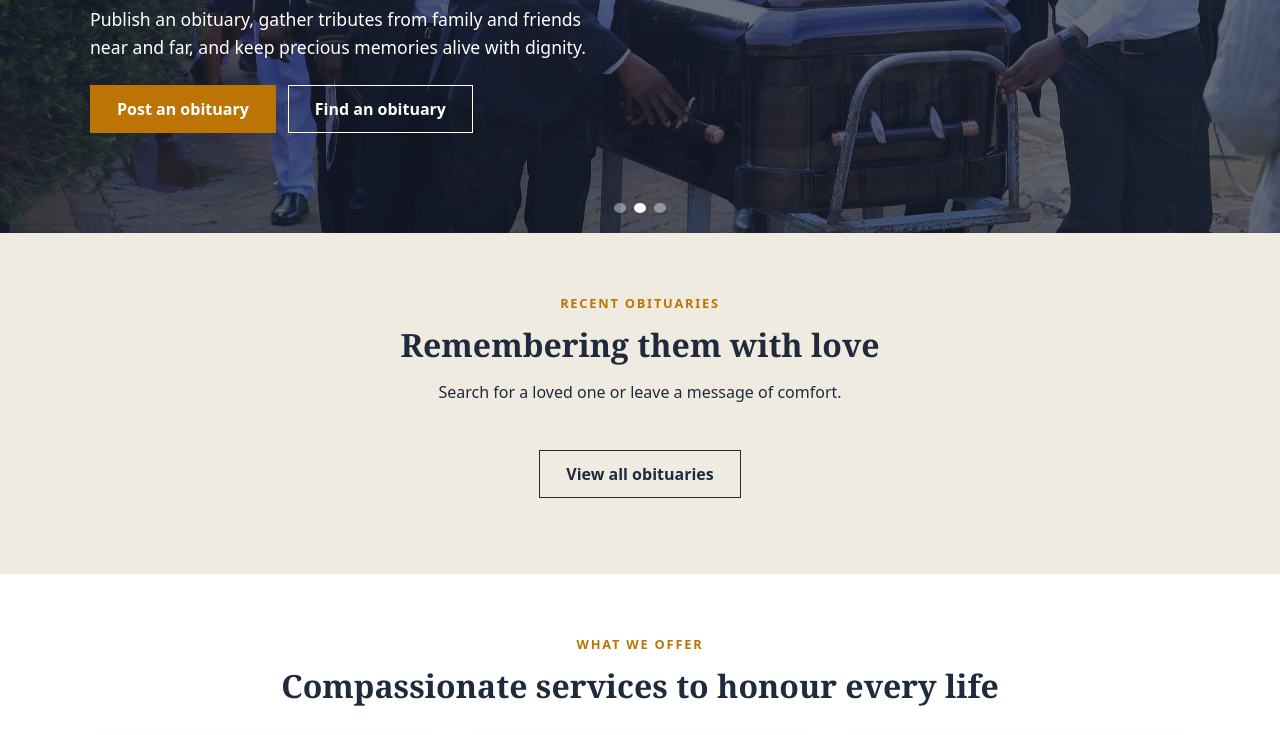
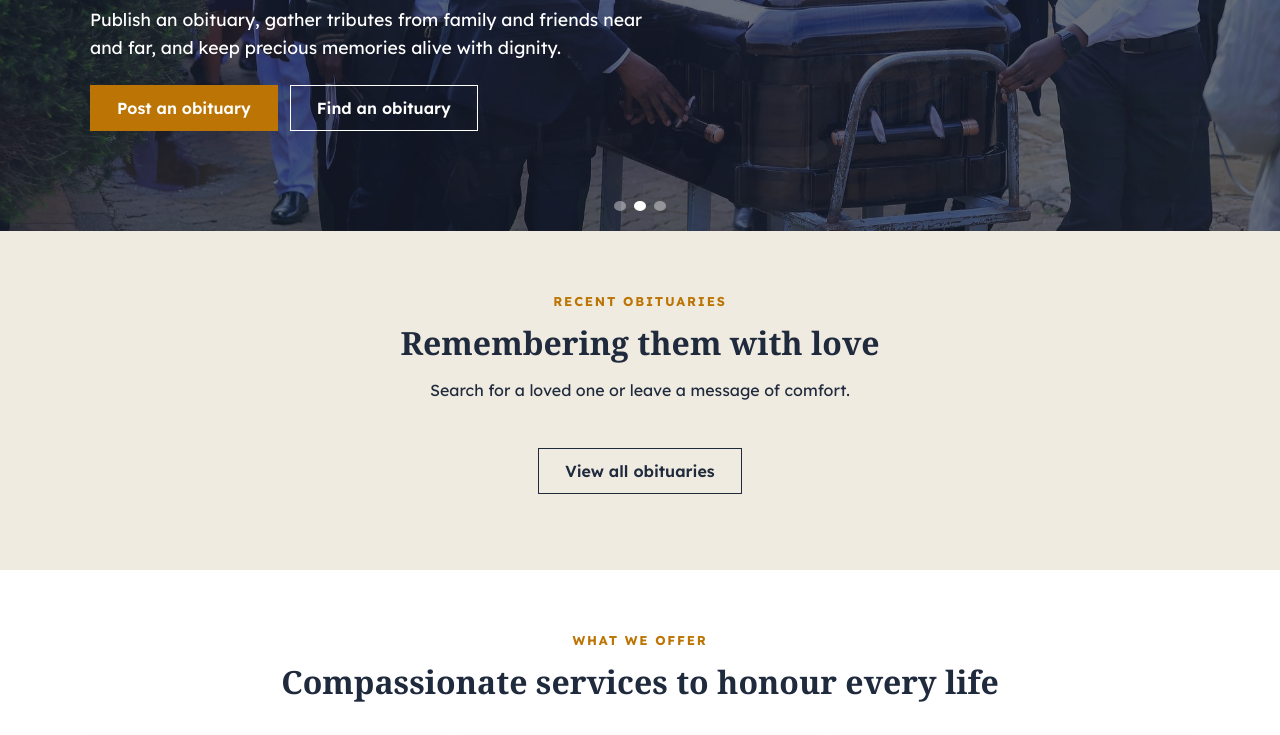
Before and after one commit to anyanzwa/memorial-site, a plain HTML site: page index.html in a window 1280 px wide. Shown: the part 419-1154 px from the top of the page. Drawn offline with Linux system fonts and the light colour scheme.

Commit message:
new font styles

```diff
--- a/css/style.css
+++ b/css/style.css
@@ -28,13 +28,16 @@
   --gold:   #bc7504;            /* accent colour */
   --line:   #e6dfd1;            /* borders */
 
+  /* Font stacks */
   --serif:  Georgia, serif;
-  --sans:   system-ui, Arial, sans-serif;
+  --sans:   'Lexend', system-ui, Arial, sans-serif; /* UPDATED: Lexend added */
 
   /* Elegant font for the single obituary page.
      Falls back to Georgia if it can't load. */
   --script: "Cormorant Garamond", Georgia, "Times New Roman", serif;
 }
+
+
 
 
 /* ==========================================================================
--- a/index.html
+++ b/index.html
@@ -4,8 +4,14 @@
   <meta charset="utf-8">
   <meta name="viewport" content="width=device-width, initial-scale=1">
   <title>Everlight Memorials | Honouring loved ones across Kenya</title>
+  <link rel="preconnect" href="https://fonts.googleapis.com">
+  <link rel="preconnect" href="https://fonts.gstatic.com" crossorigin>
+  <link href="https://fonts.googleapis.com/css2?family=Lexend:wght@100..900&display=swap" rel="stylesheet">
+
   <link rel="stylesheet" href="css/style.css">
+
 </head>
+
 <body data-page="home">
 
 <!-- HEADER -->
```
Also changed, not shown: obituaries.html (+4 -0 lines), obituary.html (+3 -0 lines), submit.html (+3 -0 lines).
